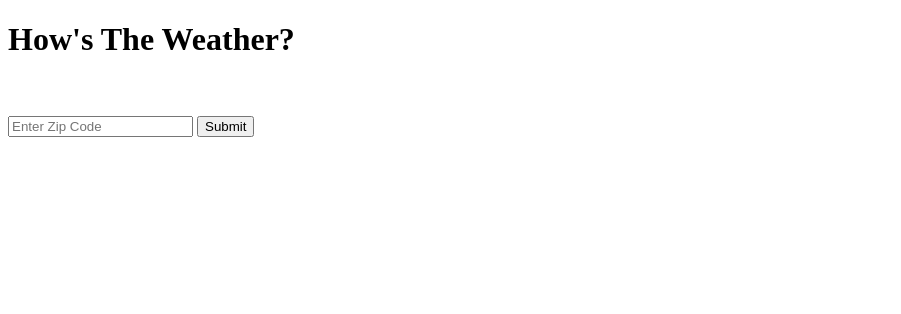
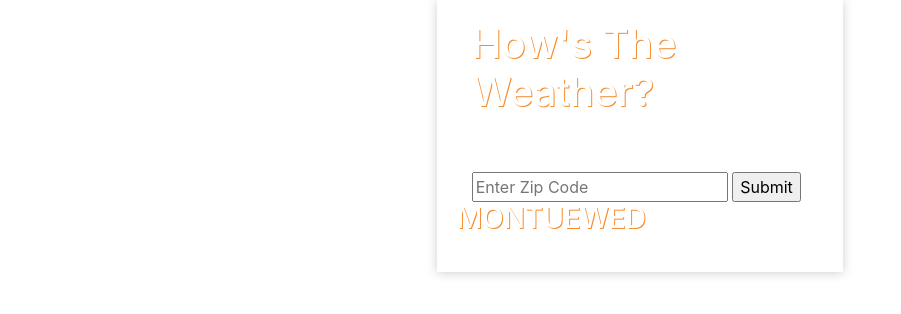
Before and after one commit to DomParks8/WeatherApp, a website: page index.html in a window 1280 px wide. Shown: the whole page, without its empty margins (0-901 px from the left). Drawn offline with nearby package versions, Linux system fonts and the light colour scheme.

Commit message:
New HTML

```diff
--- a/index.html
+++ b/index.html
@@ -4,17 +4,58 @@
 <head>
   <title>DomP's Extravagent Weather App</title>
   <link rel="stylesheet" type="text/css" href="style.css">
+  <link rel="stylesheet" href="https://stackpath.bootstrapcdn.com/bootstrap/4.4.1/css/bootstrap.min.css"
+    integrity="sha384-Vkoo8x4CGsO3+Hhxv8T/Q5PaXtkKtu6ug5TOeNV6gBiFeWPGFN9MuhOf23Q9Ifjh" crossorigin="anonymous">
 </head>
 
 <body>
+  <div class="row">
+    <div class="col-md-4 offset-md-4">
+      <div class="weather">
+        <div class="current">
+          <div class="info">
+            <!-- <div>&nbsp;</div>
+            <div class="city"><small><small>CITY:</small></small> London</div>
+            <div class="temp">67&deg; <small>F</small></div>
+            <div class="wind"><small><small>WIND:</small></small> 22 km/h</div>
+            <div>&nbsp;</div> -->
+            <div class="container">
+              <h1>How's The Weather?</h1><br><br>
+              <input id="zip" class="time" placeholder="Enter Zip Code">
+              <input type="submit" id="getWeather" class="getTime" name="Submit">
+              <div id="showWeather"></div>
+              <div id="showTime"></div>
+          </div>
+          <div class="icon">
+            <span class="wi-day-sunny"></span>
+          </div>
+        </div>
+        <div class="future">
+          <div class="day">
+            <h3>Mon</h3>
+            <p><span class="wi-day-cloudy"></span></p>
+          </div>
+          <div class="day">
+            <h3>Tue</h3>
+            <p><span class="wi-showers"></span></p>
+          </div>
+          <div class="day">
+            <h3>Wed</h3>
+            <p><span class="wi-rain"></span></p>
+          </div>
+        </div>
+      </div>
+    </div>
+  </div>
+  </div>
   <div class="main">
-    <div class="container">
+    <!-- <div class="container">
       <h1>How's The Weather?</h1><br><br>
       <input id="zip" class="time" placeholder="Enter Zip Code">
       <input type="submit" id="getWeather" class="getTime" name="Submit">
       <div id="showWeather"></div>
       <div id="showTime"></div>
-    </div>
+    </div> -->
   </div>
   <script src="https://ajax.googleapis.com/ajax/libs/jquery/3.4.1/jquery.min.js"></script>
   <script type="text/javascript" src="https://cdnjs.cloudflare.com/ajax/libs/moment.js/2.24.0/moment-with-locales.min.js
```
